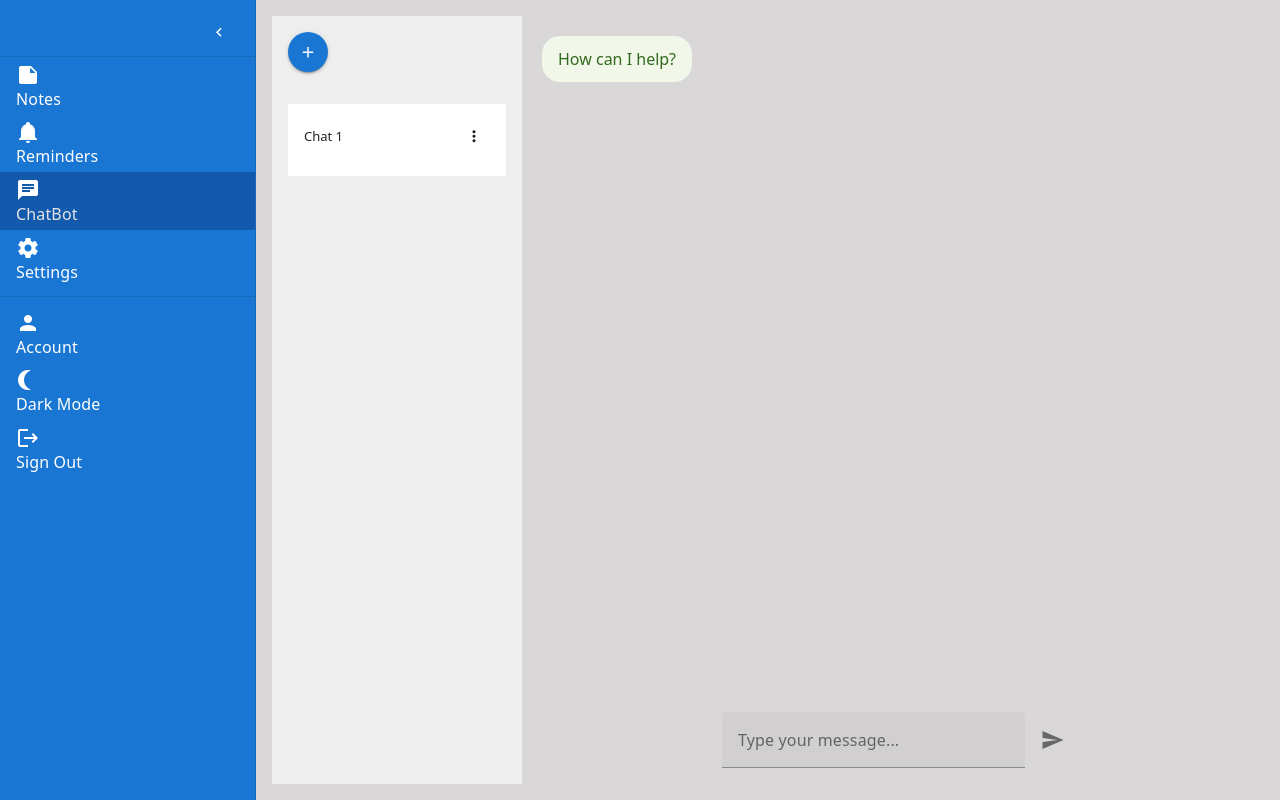
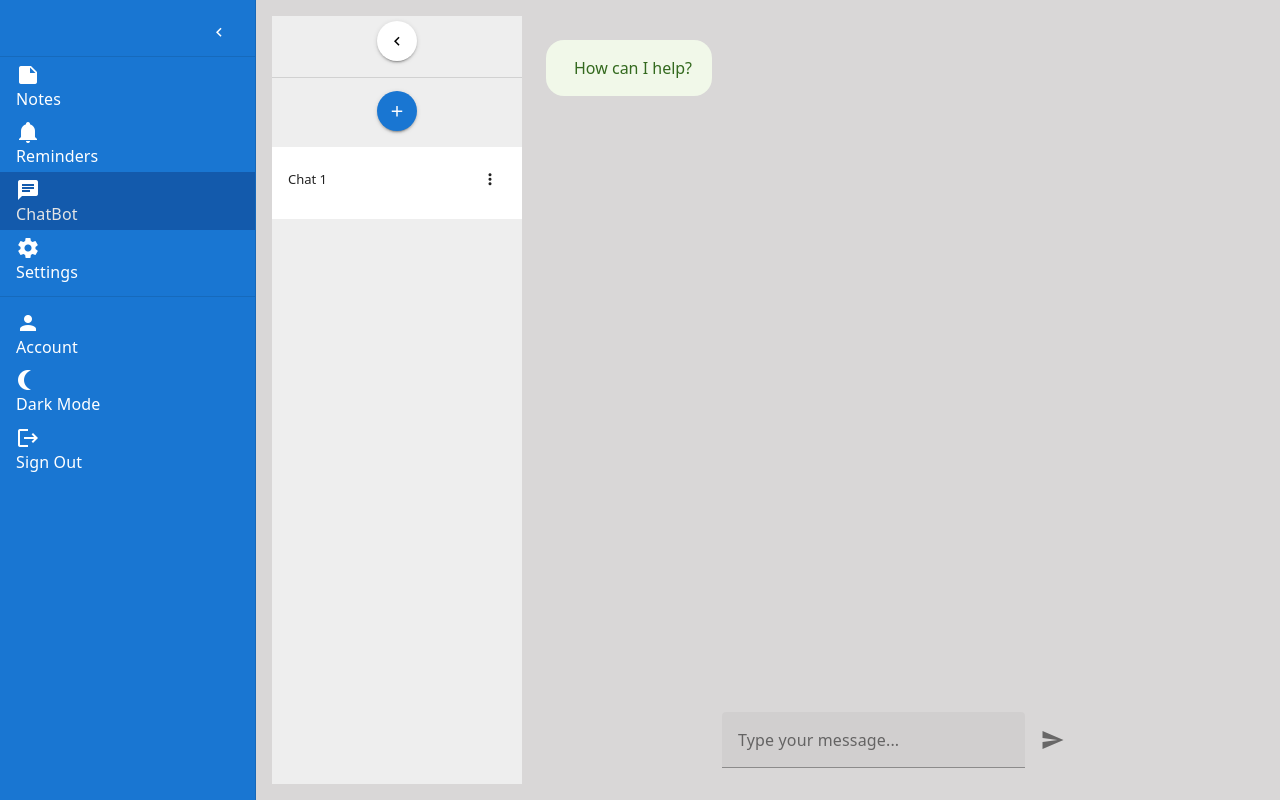
Before and after one commit to Joe2091/FinalYearProject, a Vue app in the folder Frontend/: page /chat in a window 1280 px wide. Built offline with nearby package versions, Linux system fonts and the light colour scheme; no server answers; sample sign-in values are in the browser's storage.

Commit message:
Updated Chatbot page, implemented it with extension. Updated chatbot prompt, seperated logic from UI (#14)

```diff
--- a/Frontend/package.json
+++ b/Frontend/package.json
@@ -14,6 +14,7 @@
     "date-fns": "^4.1.0",
     "dayjs": "^1.11.13",
     "firebase": "^11.6.0",
+    "markdown-it": "^14.1.0",
     "pinia": "^3.0.2",
     "vite-plugin-vuetify": "^2.1.0",
     "vue": "^3.5.13",
--- a/Frontend/popup.html
+++ b/Frontend/popup.html
@@ -7,7 +7,7 @@
     <style>
       html,
       body {
-        width: 450px;
+        width: 600px;
         height: 600px;
         margin: 0;
         padding: 0;
--- /dev/null
+++ b/Frontend/src/composables/useChatbot.js
@@ -0,0 +1,198 @@
+import { ref, computed, onMounted, watch, nextTick } from 'vue';
+import axios from 'axios';
+import { getAuth } from 'firebase/auth';
+import MarkdownIt from 'markdown-it';
+
+export function useChatbot() {
+  const chats = ref([]);
+  const currentChatId = ref(null);
+  const menuChatId = ref(null);
+
+  const renameDialog = ref(false);
+  const renameChatId = ref(null);
+  const chatNameInput = ref('');
+  const userInput = ref('');
+  const loading = ref(false);
+  const chatContainer = ref(null);
+  const showScrollToBottom = ref(false);
+  const md = new MarkdownIt();
+  const sidebarCollapsed = ref(false);
+
+  const messages = computed(() => {
+    return chats.value.find((chat) => chat.id === currentChatId.value)?.messages || [];
+  });
+
+  async function fetchChats() {
+    try {
+      const auth = getAuth();
+      const user = auth.currentUser;
+      if (!user) throw new Error('User not authenticated');
+
+      const token = await user.getIdToken();
+
+      const res = await axios.get('http://localhost:5000/api/getChats', {
+        headers: { Authorization: `Bearer ${token}` },
+      });
+
+      if (res.data && res.data.length > 0) {
+        chats.value = res.data;
+        currentChatId.value = res.data[0]?.id || null;
+      } else {
+        createNewChat();
+      }
+    } catch (error) {
+      console.error('Error loading chats:', error);
+      createNewChat();
+    }
+  }
+
+  async function saveChats() {
+    try {
+      const auth = getAuth();
+      const user = auth.currentUser;
+      if (!user) return;
+
+      const token = await user.getIdToken();
+
+      await axios.post(
+        'http://localhost:5000/api/saveChats',
+        { chats: chats.value },
+        { headers: { Authorization: `Bearer ${token}` } }
+      );
+    } catch (error) {
+      console.error('Error saving chats:', error);
+    }
+  }
+
+  onMounted(async () => {
+    loading.value = true;
+    await fetchChats();
+    loading.value = false;
+    scrollToBottom();
+  });
+
+  watch(
+    chats,
+    async () => {
+      await saveChats();
+    },
+    { deep: true }
+  );
+
+  function toggleSidebar() {
+    sidebarCollapsed.value = !sidebarCollapsed.value;
+  }
+
+  function createNewChat() {
+    const newChat = {
+      id: Date.now().toString(),
+      name: `Chat ${chats.value.length + 1}`,
+      messages: [{ role: 'assistant', content: 'How can I help?' }],
+      createdAt: new Date(),
+    };
+    chats.value.push(newChat);
+    currentChatId.value = newChat.id;
+  }
+
+  function selectChat(id) {
+    currentChatId.value = id;
+  }
+
+  function openRenameDialog(id) {
+    const chat = chats.value.find((c) => c.id === id);
+    if (!chat) return;
+    chatNameInput.value = chat.name;
+    renameChatId.value = id;
+    renameDialog.value = true;
+    menuChatId.value = null;
+  }
+
+  function confirmRename() {
+    const chat = chats.value.find((c) => c.id === renameChatId.value);
+    if (chat && chatNameInput.value.trim() !== '') {
+      chat.name = chatNameInput.value.trim();
+    }
+    renameDialog.value = false;
+    renameChatId.value = null;
+  }
+
+  function deleteChat(id) {
+    chats.value = chats.value.filter((chat) => chat.id !== id);
+    if (currentChatId.value === id) {
+      currentChatId.value = chats.value[0]?.id || null;
+    }
+    menuChatId.value = null;
+  }
+
+  function scrollToBottom() {
+    nextTick(() => {
+      if (chatContainer.value) {
+        chatContainer.value.scrollTo({
+          top: chatContainer.value.scrollHeight,
+          behavior: 'smooth',
+        });
+      }
+    });
+  }
+
+  async function sendMessage() {
+    if (userInput.value.trim() !== '') {
+      const chat = chats.value.find((c) => c.id === currentChatId.value);
+      if (!chat) return;
+
+      chat.messages.push({ role: 'user', content: userInput.value });
+      scrollToBottom();
+
+      const userMessage = userInput.value;
+      userInput.value = '';
+
+      try {
+        const auth = getAuth();
+        const user = auth.currentUser;
+
+        if (!user) throw new Error('User not authenticated');
+
+        const token = await user.getIdToken();
+
+        const response = await axios.post(
+          'http://localhost:5000/api/chat',
+          { messages: chat.messages },
+          { headers: { Authorization: `Bearer ${token}` } }
+        );
+
+        chat.messages.push({ role: 'assistant', content: response.data.content });
+        scrollToBottom();
+      } catch (error) {
+        console.error('Error getting chatbot response:', error);
+        chat.messages.push({
+          role: 'assistant',
+          content: 'Sorry, there was an error. Please try again later.',
+        });
+      }
+    }
+  }
+
+  return {
+    chats,
+    currentChatId,
+    menuChatId,
+    renameDialog,
+    renameChatId,
+    chatNameInput,
+    userInput,
+    loading,
+    chatContainer,
+    showScrollToBottom,
+    md,
+    sidebarCollapsed,
+    messages,
+    toggleSidebar,
+    createNewChat,
+    selectChat,
+    openRenameDialog,
+    confirmRename,
+    deleteChat,
+    scrollToBottom,
+    sendMessage,
+  };
+}
--- a/Frontend/src/pages/ChatPage.vue
+++ b/Frontend/src/pages/ChatPage.vue
@@ -1,164 +1,32 @@
 <script setup>
-import { ref, computed, onMounted, watch } from 'vue';
-import axios from 'axios';
-import { getAuth } from 'firebase/auth';
+import { computed } from 'vue';
 import { useTheme } from 'vuetify';
+import { useChatbot } from '@/composables/useChatbot';
 
 const theme = useTheme();
 const isDark = computed(() => theme.global.name.value === 'dark');
-const chats = ref([]);
-const currentChatId = ref(null);
-const menuChatId = ref(null);
 
-const renameDialog = ref(false);
-const renameChatId = ref(null);
-const chatNameInput = ref('');
-const userInput = ref('');
-const loading = ref(false);
-
-const messages = computed(() => {
-  return chats.value.find((chat) => chat.id === currentChatId.value)?.messages || [];
-});
-
-async function fetchChats() {
-  try {
-    const auth = getAuth();
-    const user = auth.currentUser;
-    if (!user) throw new Error('User not authenticated');
-
-    const token = await user.getIdToken();
-
-    const res = await axios.get('http://localhost:5000/api/getChats', {
-      headers: { Authorization: `Bearer ${token}` },
-    });
-
-    if (res.data && res.data.length > 0) {
-      chats.value = res.data;
-      currentChatId.value = res.data[0]?.id || null;
-    } else {
-      createNewChat();
-    }
-  } catch (error) {
-    console.error('Error loading chats:', error);
-    createNewChat();
-  }
-}
-
-async function saveChats() {
-  try {
-    const auth = getAuth();
-    const user = auth.currentUser;
-    if (!user) return;
-
-    const token = await user.getIdToken();
-
-    await axios.post(
-      'http://localhost:5000/api/saveChats',
-      { chats: chats.value },
-      {
-        headers: { Authorization: `Bearer ${token}` },
-      }
-    );
-  } catch (error) {
-    console.error('Error saving chats:', error);
-  }
-}
-
-onMounted(async () => {
-  loading.value = true;
-  await fetchChats();
-  loading.value = false;
-});
-
-watch(
+const {
   chats,
-  async () => {
-    await saveChats();
-  },
-  { deep: true }
-);
-
-function createNewChat() {
-  const newChat = {
-    id: Date.now().toString(),
-    name: `Chat ${chats.value.length + 1}`,
-    messages: [{ role: 'assistant', content: 'How can I help?' }],
-    createdAt: new Date(),
-  };
-  chats.value.push(newChat);
-  currentChatId.value = newChat.id;
-}
-
-function selectChat(id) {
-  currentChatId.value = id;
-}
-
-function openRenameDialog(id) {
-  const chat = chats.value.find((c) => c.id === id);
-  if (!chat) return;
-  chatNameInput.value = chat.name;
-  renameChatId.value = id;
-  renameDialog.value = true;
-  menuChatId.value = null;
-}
-
-function confirmRename() {
-  const chat = chats.value.find((c) => c.id === renameChatId.value);
-  if (chat && chatNameInput.value.trim() !== '') {
-    chat.name = chatNameInput.value.trim();
-  }
-  renameDialog.value = false;
-  renameChatId.value = null;
-}
-
-function deleteChat(id) {
-  chats.value = chats.value.filter((chat) => chat.id !== id);
-  if (currentChatId.value === id) {
-    currentChatId.value = chats.value[0]?.id || null;
-  }
-  menuChatId.value = null;
-}
-
-const sendMessage = async () => {
-  if (userInput.value.trim() !== '') {
-    const chat = chats.value.find((c) => c.id === currentChatId.value);
-    if (!chat) return;
-
-    chat.messages.push({ role: 'user', content: userInput.value });
-
-    const userMessage = userInput.value;
-    userInput.value = '';
-
-    try {
-      const auth = getAuth();
-      const user = auth.currentUser;
-
-      if (!user) {
-        throw new Error('User not authenticated');
-      }
-
-      const token = await user.getIdToken();
-
-      const response = await axios.post(
-        'http://localhost:5000/api/chat',
-        { messages: chat.messages },
-        {
-          headers: {
-            Authorization: `Bearer ${token}`,
-          },
-        }
-      );
-
-      chat.messages.push({ role: 'assistant', content: response.data.content });
-    } catch (error) {
-      console.error('Error getting chatbot response:', error);
-      chat.messages.push({
-        role: 'assistant',
-        content: 'Sorry, there was an error. Please try again later.',
-      });
-    }
-  }
-};
+  currentChatId,
+  renameDialog,
+  chatNameInput,
+  userInput,
+  loading,
+  chatContainer,
+  showScrollToBottom,
+  md,
+  sidebarCollapsed,
+  messages,
+  toggleSidebar,
+  createNewChat,
+  selectChat,
+  openRenameDialog,
+  confirmRename,
+  deleteChat,
+  scrollToBottom,
+  sendMessage,
+} = useChatbot();
 </script>
 
 <template>
@@ -167,10 +35,22 @@ const sendMessage = async () => {
     <v-sheet
       class="chat-sidebar"
       :color="isDark ? 'surface' : 'grey-lighten-3'"
-      width="250"
-      style="padding: 1rem; display: flex; flex-direction: column"
+      :width="sidebarCollapsed ? 55 : 250"
+      style="
+        transition:
+          width 0.3s ease,
+          padding 0.3s ease;
+        overflow-x: hidden;
+      "
     >
-      <div style="display: flex; justify-content: flex-start; margin-bottom: 1rem">
+      <div style="display: flex; justify-content: center; margin-bottom: 8px; padding-top: 5px">
+        <v-btn icon size="small" @click="toggleSidebar" style="margin-bottom: 8px">
+          <v-icon>{{ sidebarCollapsed ? 'mdi-chevron-right' : 'mdi-chevron-left' }}</v-icon>
+        </v-btn>
+      </div>
+
+      <v-divider class="my-2"></v-divider>
+      <div style="display: flex; justify-content: center; margin-bottom: 8px; padding-top: 5px">
         <v-btn icon color="primary" @click="createNewChat" size="small">
           <v-icon>mdi-plus</v-icon>
         </v-btn>
@@ -187,7 +67,23 @@ const sendMessage = async () => {
             style="background-color: transparent; box-shadow: none"
           >
             <v-list-item-title style="display: flex; align-items: center; justify-content: space-between; width: 100%">
-              <span>{{ chat.name }}</span>
+              <v-tooltip location="top">
+                <template #activator="{ props }">
+                  <span
+                    v-bind="props"
+                    style="
+                      overflow: hidden;
+                      white-space: nowrap;
+                      text-overflow: ellipsis;
+                      max-width: 160px;
+                      display: inline-block;
+                    "
+                  >
+                    {{ chat.name }}
+                  </span>
+                </template>
+                <span>{{ chat.name }}</span>
+              </v-tooltip>
 
               <v-menu :close-on-content-click="false" offset-y>
                 <template #activator="{ props }">
@@ -230,7 +126,7 @@ const sendMessage = async () => {
         <v-progress-circular indeterminate size="64" color="primary"></v-progress-circular>
       </v-overlay>
       <!-- Chat Messages -->
-      <div class="chat-messages" style="flex: 1; overflow-y: auto; padding: 1rem">
+      <div ref="chatContainer" class="chat-messages" style="flex: 1; overflow-y: auto; padding: 1rem">
         <div
           v-for="(message, index) in messages"
           :key="index"
@@ -249,16 +145,19 @@ const sendMessage = async () => {
                   : 'assistant-bubble-light',
             ]"
           >
-            {{ message.content }}
+            <div class="markdown" v-html="md.render(message.content)"></div>
           </div>
         </div>
+        <v-btn v-if="showScrollToBottom" @click="scrollToBottom" icon color="primary" class="scroll-to-bottom">
+          <v-icon>mdi-arrow-down</v-icon>
+        </v-btn>
       </div>
 
       <!-- Chat Input -->
       <div class="chat-input-container" style="padding: 1rem">
         <v-row justify="center">
           <v-col cols="12" md="8" lg="6">
-            <v-text-field
+            <v-textarea
               v-model="userInput"
               label="Type your message..."
               append-icon="mdi-send"
@@ -267,6 +166,9 @@ const sendMessage = async () => {
               dense
               outlined
               class="chat-input"
+              rows="1"
+              auto-grow
+              max-rows="3"
             />
           </v-col>
         </v-row>
@@ -277,7 +179,11 @@ const sendMessage = async () => {
 
 <style scoped>
 .chatbot-container {
-  height: 100vh;
+  height: 100%;
+  max-height: 100%;
+  overflow: hidden;
+  display: flex;
+  flex-direction: row;
 }
 
 .chat-messages {
@@ -287,13 +193,17 @@ const sendMessage = async () => {
 }
 
 .chat-bubble {
-  padding: 0.75rem 1rem;
-  margin: 0.25rem;
+  padding: 1rem 1.25rem;
+  margin: 0.5rem;
   border-radius: 18px;
-  max-width: 60%;
+  max-width: min(85vw, 550px);
   word-break: break-word;
   font-size: 1rem;
-  line-height: 1.4;
+  line-height: 1.5;
+}
+
+.chat-bubble .markdown {
+  padding-left: 0.5rem;
 }
 
 .user-bubble-light {
@@ -314,16 +224,6 @@ const sendMessage = async () => {
 .assistant-bubble-dark {
   background-color: #33691e;
   color: #f1f8e9;
-}
-
-.chatbot-container {
-  height: 100vh;
-}
-
-.chat-messages {
-  flex-grow: 1;
-  padding: 1rem;
-  overflow-y: auto;
 }
 
 .chat-input-container {
@@ -357,4 +257,12 @@ const sendMessage = async () => {
   background-color: transparent !important;
   box-shadow: none !important;
 }
+
+.scroll-to-bottom {
+  position: fixed;
+  bottom: 80px;
+  right: 24px;
+  z-index: 10;
+  box-shadow: 0 2px 8px rgba(0, 0, 0, 0.3);
+}
 </style>
```
Also changed, not shown: Frontend/src/components/Sidebar.vue (+12 -0 lines), Frontend/src/style.css (+8 -0 lines), 2 other files (tests, documents, lock files or other folders).
